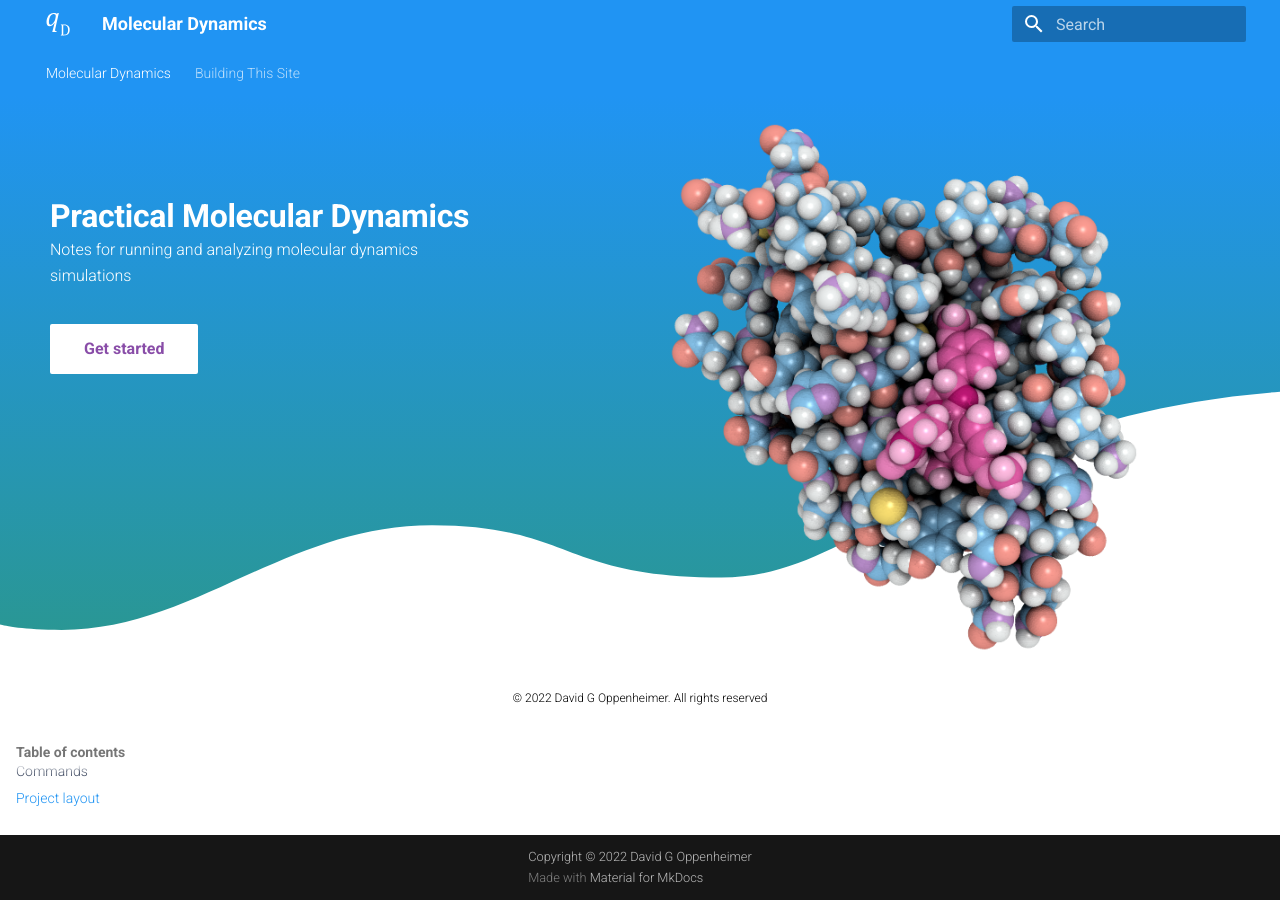
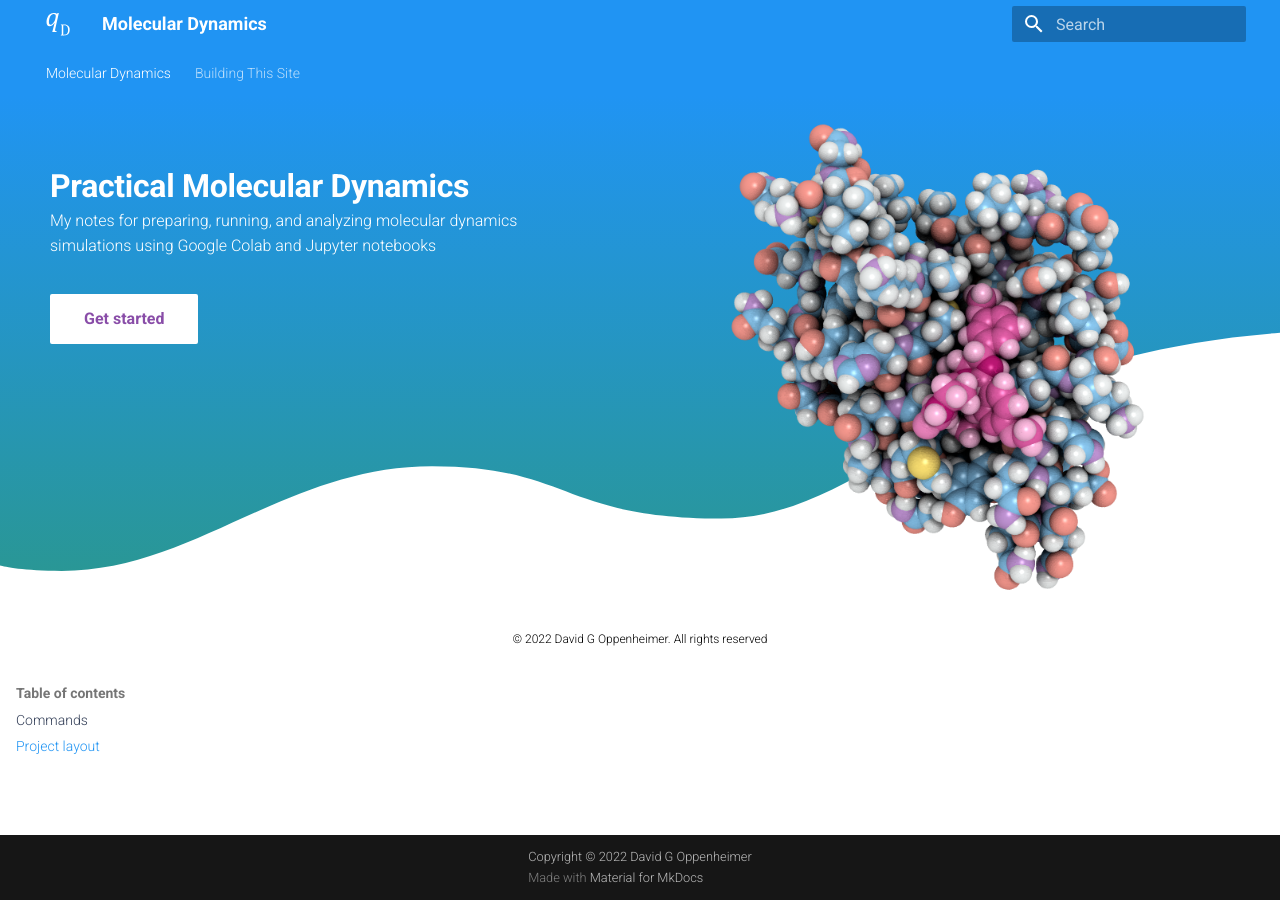
Before and after one commit to dgoppenheimer/mk-test4, an MkDocs documentation site: the page built from docs/index.md, in a window 1280 px wide. Built offline with MkDocs 1.6.1 and Material for MkDocs 9.7.7, drawn with Linux system fonts in a browser that asks for light colours; some of the changed lines change nothing that is shown.

Commit message:
updated mkdocs.yml: moved some bits around

```diff
--- a/mkdocs.yml
+++ b/mkdocs.yml
@@ -1,4 +1,10 @@
 site_name: Molecular Dynamics
+site_author: David G Oppenheimer
+site_description: >-
+  My notes for preparing, running, and analyzing molecular dynamics simulations using Google Colab and Jupyter notebooks
+
+# Copyright
+copyright: Copyright &copy; 2022 David G Oppenheimer
 
 theme:
   name: material
@@ -13,13 +19,6 @@
     - navigation.tabs.sticky
     - navigation.top
 
-site_author: David G Oppenheimer
-site_description: >-
-  Notes for running and analyzing molecular dynamics simulations
-
-# Copyright
-copyright: Copyright &copy; 2022 David G Oppenheimer
-
 markdown_extensions:
   - admonition
   - pymdownx.details
```
